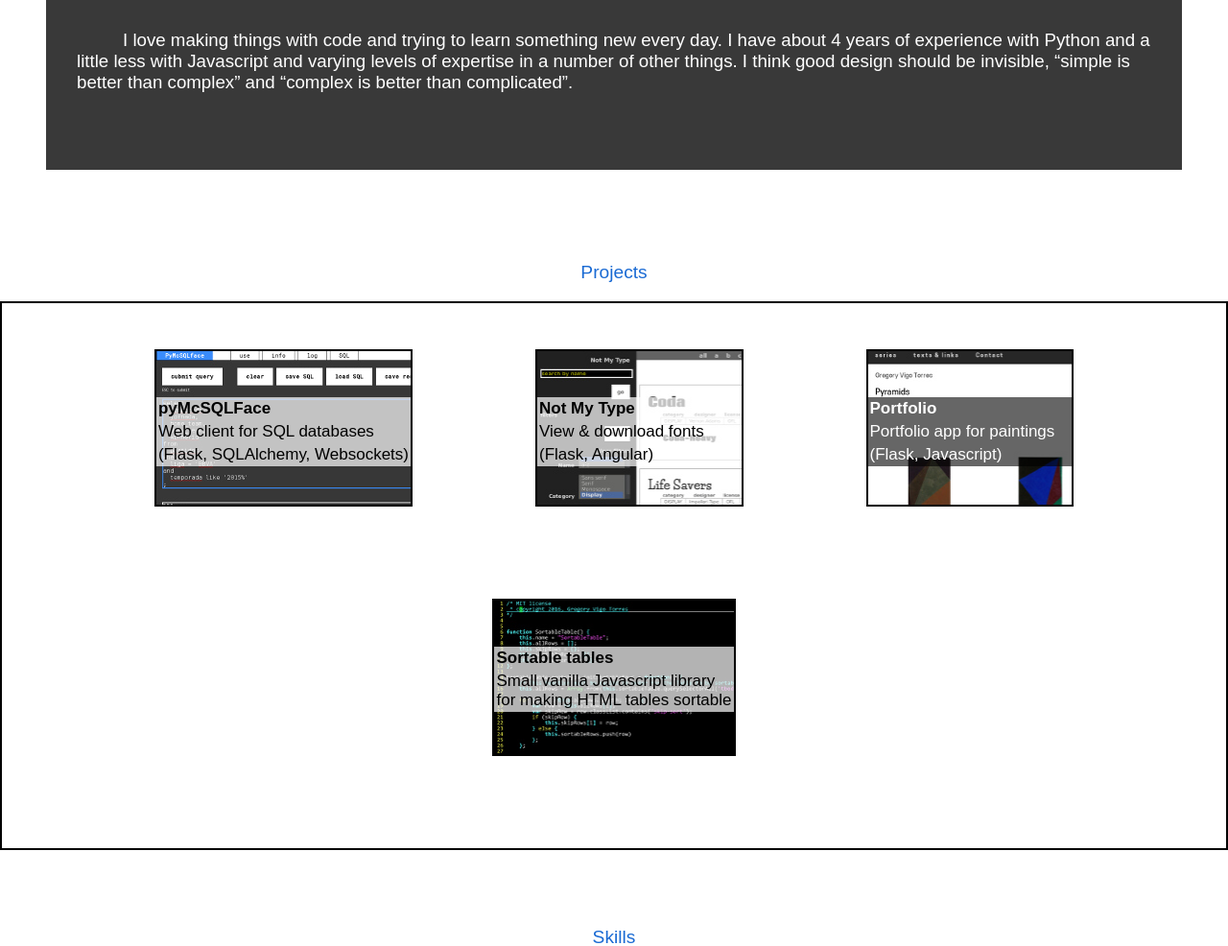
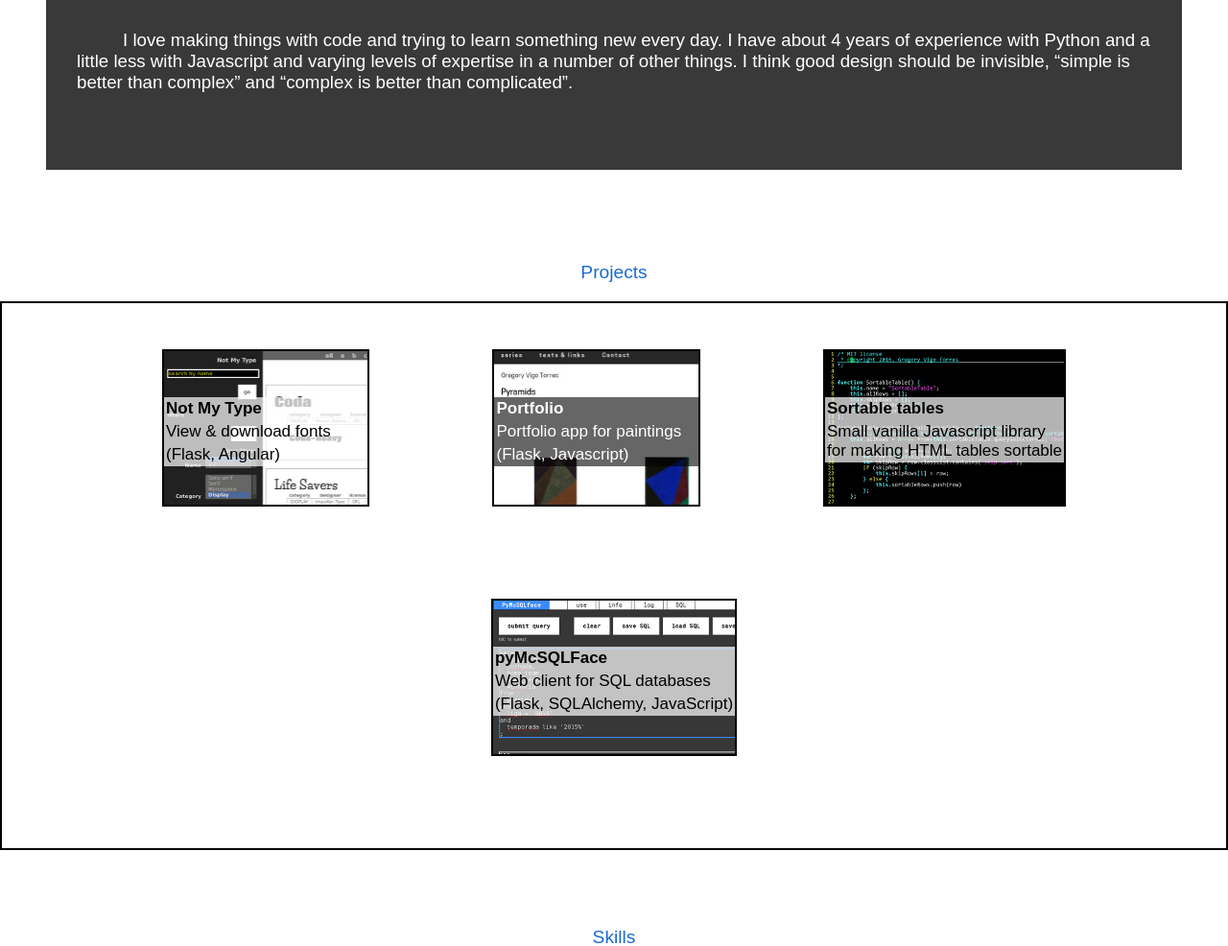
Before and after one commit to GregoryVigoTorres/GregoryVigoTorres.github.io, a Flask app: page / in a window 1280 px wide. Shown: the part 866-1852 px from the top of the page at 96% size. Run offline with Flask 2, Linux system fonts and the light colour scheme; parts of the project's set-up code (start-up, migrations or seed data) failed here and were passed over; some web fonts are replaced.

Commit message:
put unfinished project last

```diff
--- a/templates/index.html
+++ b/templates/index.html
@@ -51,14 +51,6 @@
 <p class="title-span">Projects</p>
 
 <div id="projects">
-    <a class="project-link"
-        href="javascript:showComingSoon('#pymcsqlface')">
-        <div id="pymcsqlface">
-            <p><strong>pyMcSQLFace</strong></p>
-            <p>Web client for SQL databases</p>
-            <p>(Flask, SQLAlchemy, Websockets)</p>
-        </div>
-    </a>
 
     <a class="project-link" href="https://github.com/GregoryVigoTorres/notMyType" target="blank">
         <div id="not-my-type">
@@ -76,11 +68,19 @@
         </div>
     </a>
 
-
     <a class="project-link" href="https://github.com/GregoryVigoTorres/sortableTables" target="blank">
         <div id="sortable-tables">
             <p><strong>Sortable tables</strong></p>
             <p>Small vanilla Javascript library <br>for making HTML tables sortable</p>
+        </div>
+    </a>
+
+    <a class="project-link"
+        href="javascript:showComingSoon('#pymcsqlface')">
+        <div id="pymcsqlface">
+            <p><strong>pyMcSQLFace</strong></p>
+            <p>Web client for SQL databases</p>
+            <p>(Flask, SQLAlchemy, JavaScript)</p>
         </div>
     </a>
 </div>
```
